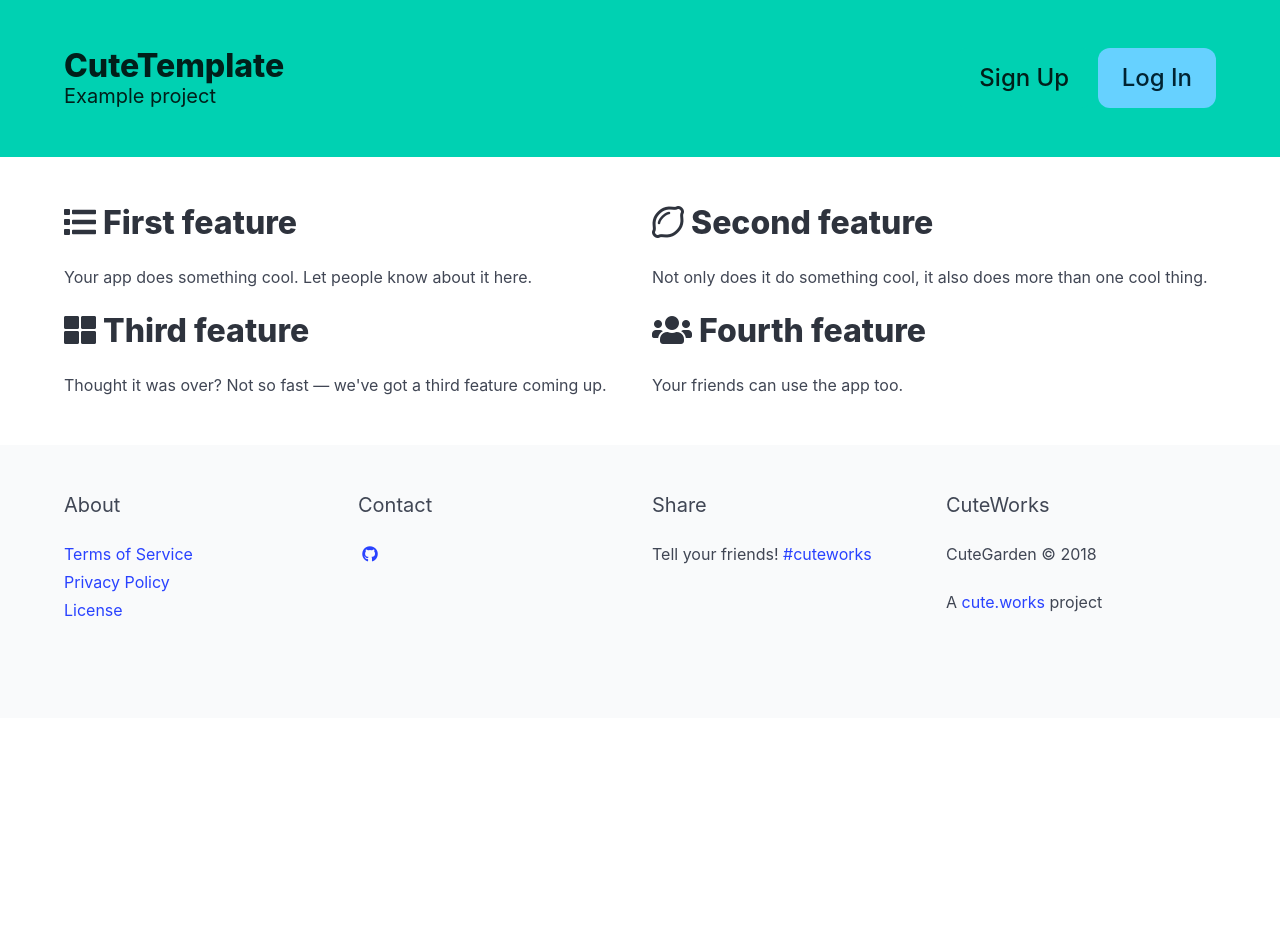
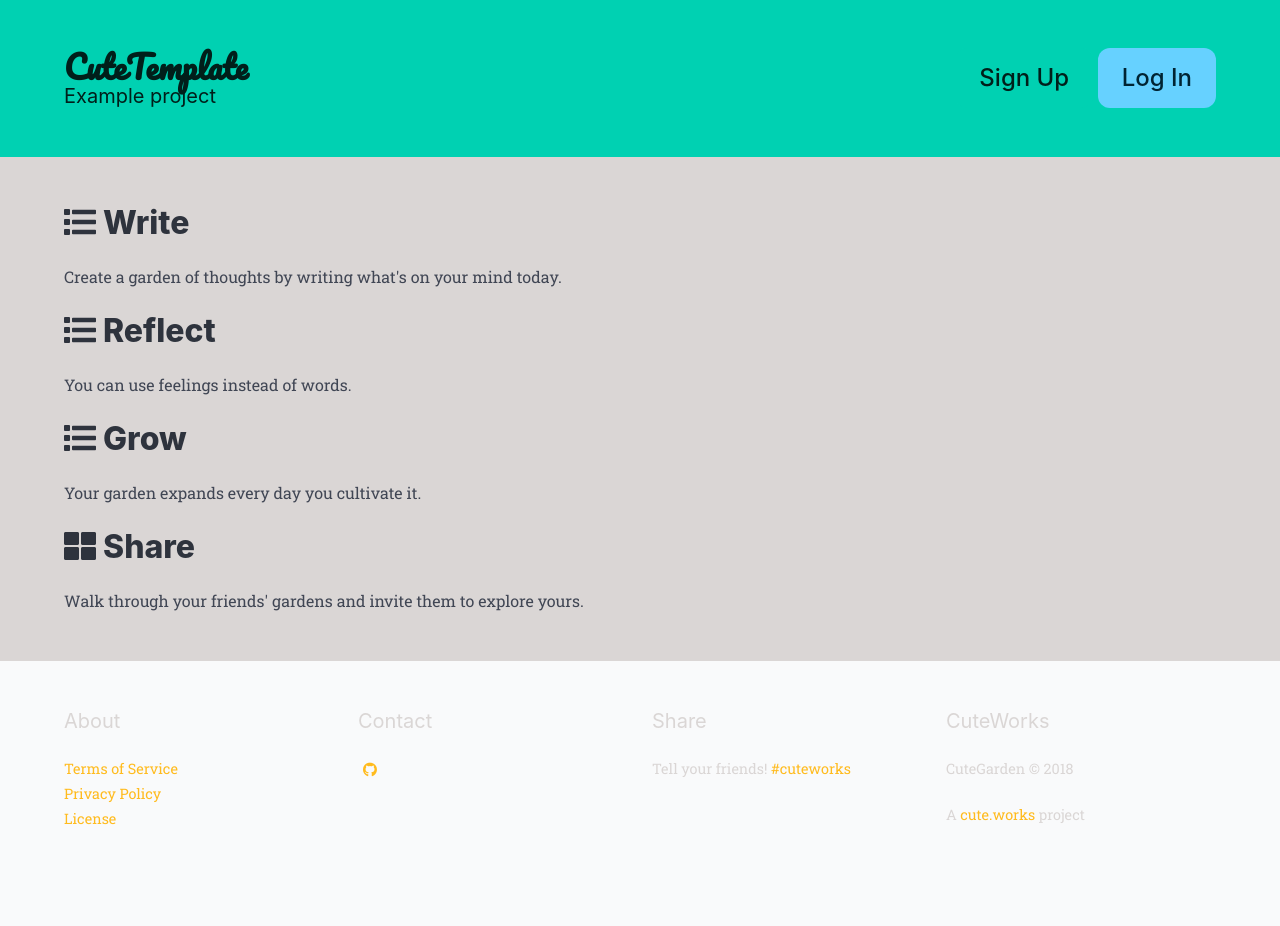
Before and after one commit to cuteworks/cute-garden, a Flask app: page / in a window 1280 px wide. Before the commit the page ends 616 px from the top, so only its background shows below. Run offline with Flask 2, Linux system fonts and the light colour scheme; style sheets or scripts are compiled from the project's sources; some libraries are stand-ins or nearby versions.

Commit message:
adjust generic splash wording

```diff
--- a/templates/base.html
+++ b/templates/base.html
@@ -24,7 +24,7 @@
 
     <!-- Framework and application style -->
     <link rel="stylesheet" href="{{ url_for('static', filename='css/bin/bulma.css') }}">
-    <link rel="stylesheet" href="{{ url_for('static', filename='css/bin/cutetemplate.css') }}">
+    <link rel="stylesheet" href="{{ url_for('static', filename='css/bin/cutegarden.css') }}">
     <!-- / -->
 
     <!-- Icon font and Google fonts -->
--- a/templates/outside/splash/splash-body.html
+++ b/templates/outside/splash/splash-body.html
@@ -2,24 +2,42 @@
     <div class="container">
         <div class="columns">
             <div class="column">
-                <h2 class="title"><i class="fas fa-list"></i> First feature</h2>
-                <p class="content">Your app does something cool. Let people know about it here.</p>
+                <h2 class="title"><i class="fas fa-list"></i> Write</h2>
+                <p class="content">Create a garden of thoughts by writing what's on your mind today.</p>
             </div>
 
             <div class="column">
-                <h2 class="title"><i class="far fa-lemon"></i> Second feature</h2>
-                <p class="content">Not only does it do something cool, it also does more than one cool thing.</p>
+
             </div>
         </div>
         <div class="columns">
             <div class="column">
-                <h2 class="title"><i class="fas fa-th-large"></i> Third feature</h2>
-                <p class="content">Thought it was over? Not so fast &mdash; we've got a third feature coming up.</p>
+                <h2 class="title"><i class="fas fa-list"></i> Reflect</h2>
+                <p class="content">You can use feelings instead of words.</p>
             </div>
 
             <div class="column">
-                <h2 class="title"><i class="fas fa-users"></i> Fourth feature</h2>
-                <p class="content">Your friends can use the app too.</p>
+
+            </div>
+        </div>
+        <div class="columns">
+            <div class="column">
+                <h2 class="title"><i class="fas fa-list"></i> Grow</h2>
+                <p class="content">Your garden expands every day you cultivate it.</p>
+            </div>
+
+            <div class="column">
+
+            </div>
+        </div>
+        <div class="columns">
+            <div class="column">
+                <h2 class="title"><i class="fas fa-th-large"></i> Share</h2>
+                <p class="content">Walk through your friends' gardens and invite them to explore yours.</p>
+            </div>
+
+            <div class="column">
+
             </div>
         </div>
     </div>
```
